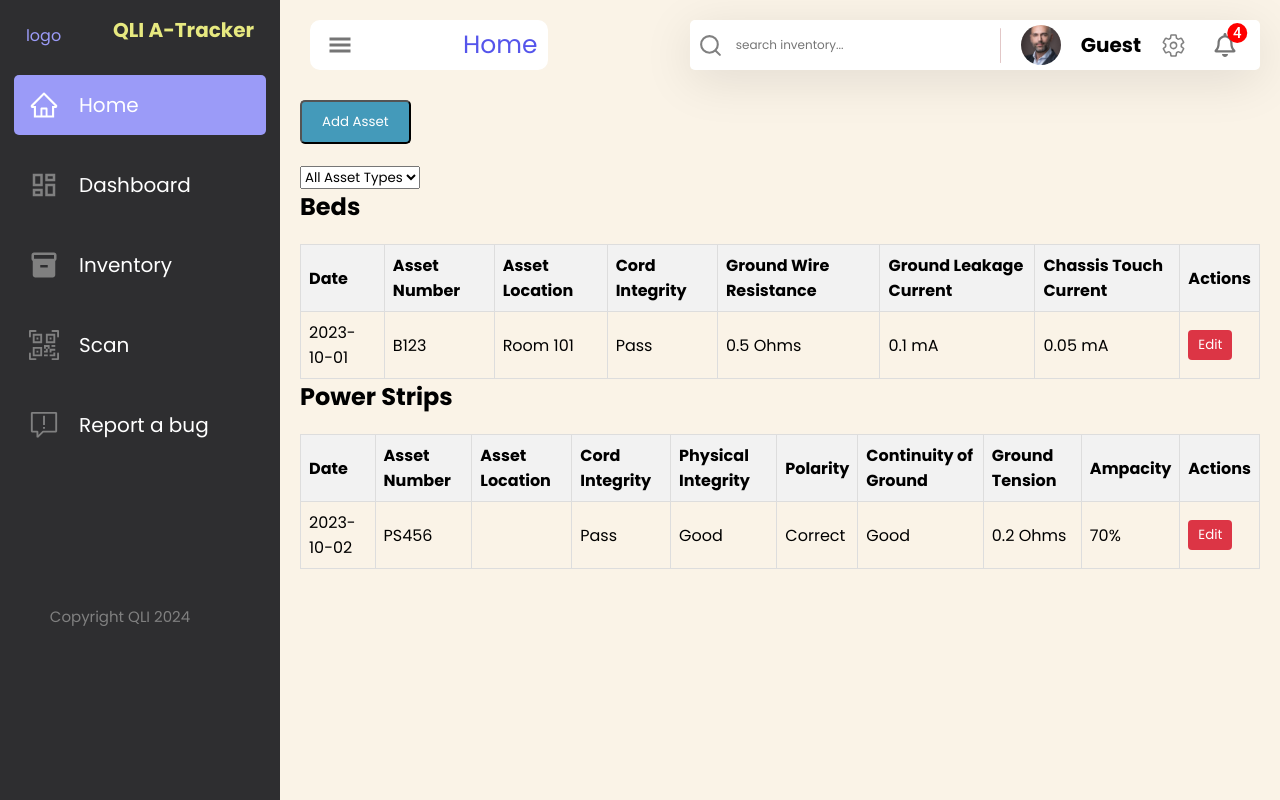
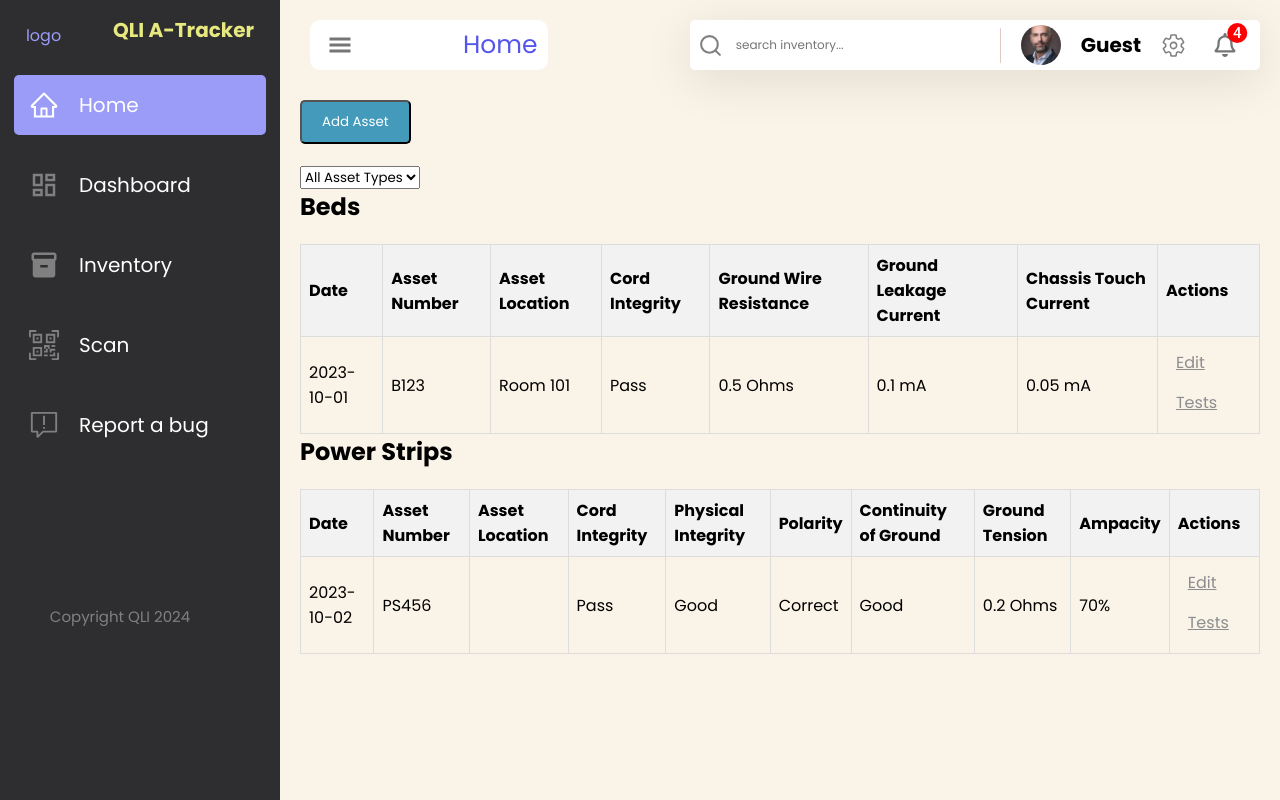
Before and after one commit to Patrick-250/A-tracker, a React (Vite) app in the folder client/: page /inventory in a window 1280 px wide. Built offline with nearby package versions, Linux system fonts and the light colour scheme.

Commit message:
changed inventory page layout

```diff
--- a/client/src/Pages/Inventory/Inventory.jsx
+++ b/client/src/Pages/Inventory/Inventory.jsx
@@ -477,16 +477,30 @@ const Inventory = ({ scannedAsset }) => {
                               </>
                             )}
                             <td>
-                              <button
-                                onClick={() => {
+                              <a
+                                href="#"
+                                className="edit"
+                                onClick={(e) => {
+                                  e.preventDefault();
                                   setEditingAsset(asset);
                                   setShowForm(true);
                                   setSelectedType(asset.type);
+                                  setShowTestHistory(false);
+                                }}
+                              >
+                                Edit
+                              </a>
+                              <a
+                                href="#"
+                                className="tests"
+                                onClick={(e) => {
+                                  e.preventDefault();
+                                  setEditingAsset(asset);
                                   setShowTestHistory(true);
                                 }}
                               >
-                                Edit
-                              </button>
+                                Tests
+                              </a>
                             </td>
                           </tr>
                         ))}
--- a/client/src/Pages/Inventory/Inventory.scss
+++ b/client/src/Pages/Inventory/Inventory.scss
@@ -94,17 +94,24 @@
       background-color: #f1f1f1;
     }
 
-    button {
+    .edit,
+    .tests {
       padding: 5px 10px;
-      background-color: #dc3545;
-      color: white;
+
+      color: #8b8d8f;
       border: none;
       border-radius: 4px;
       cursor: pointer;
+      text-decoration: underline;
+      display: inline-block;
+      margin-bottom: 5px;
+    }
 
-      &:hover {
-        background-color: #c82333;
-      }
+    .edit:hover,
+    .tests:hover {
+      background-color: #449aba;
+      color: #f1f1f1;
+      text-decoration: none !important;
     }
   }
 }
```
